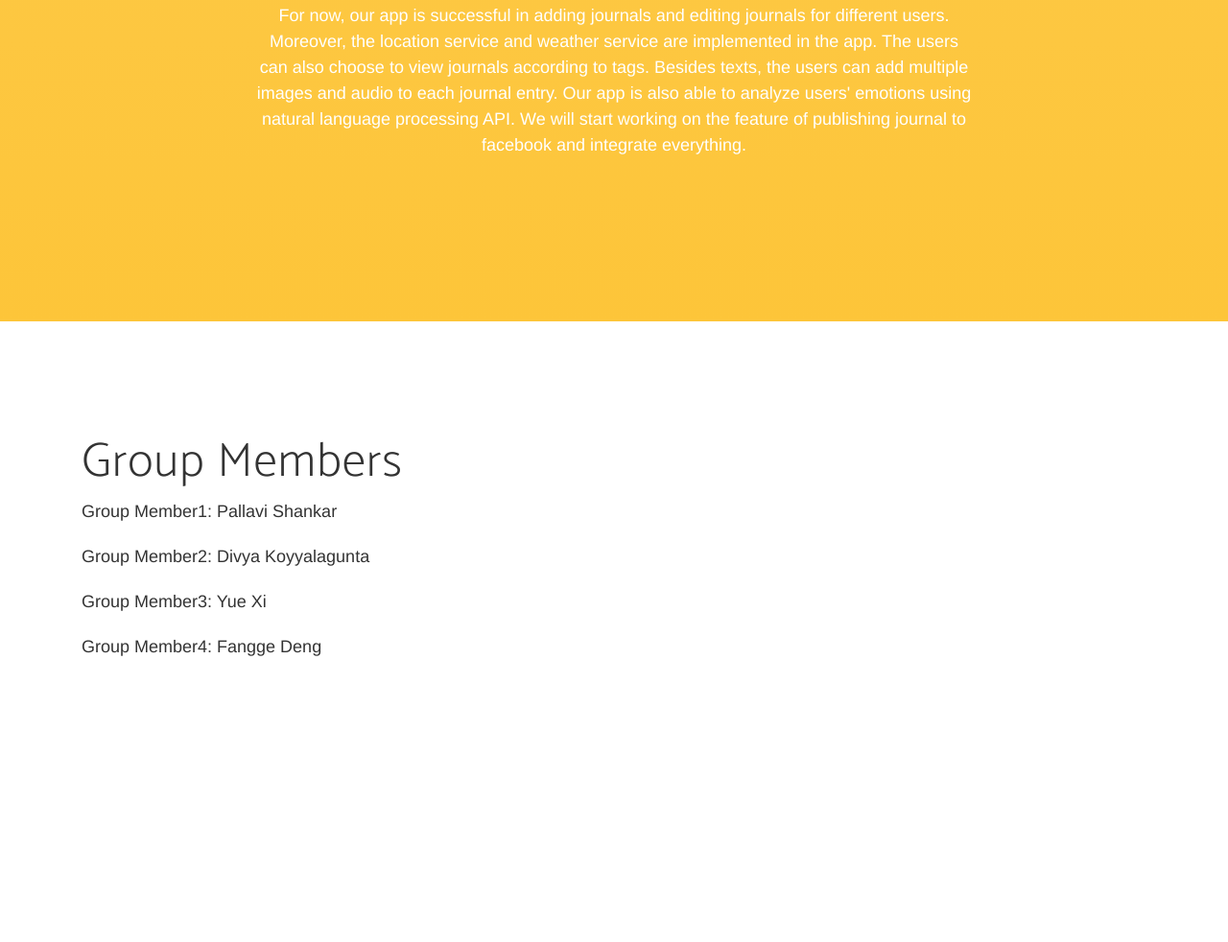
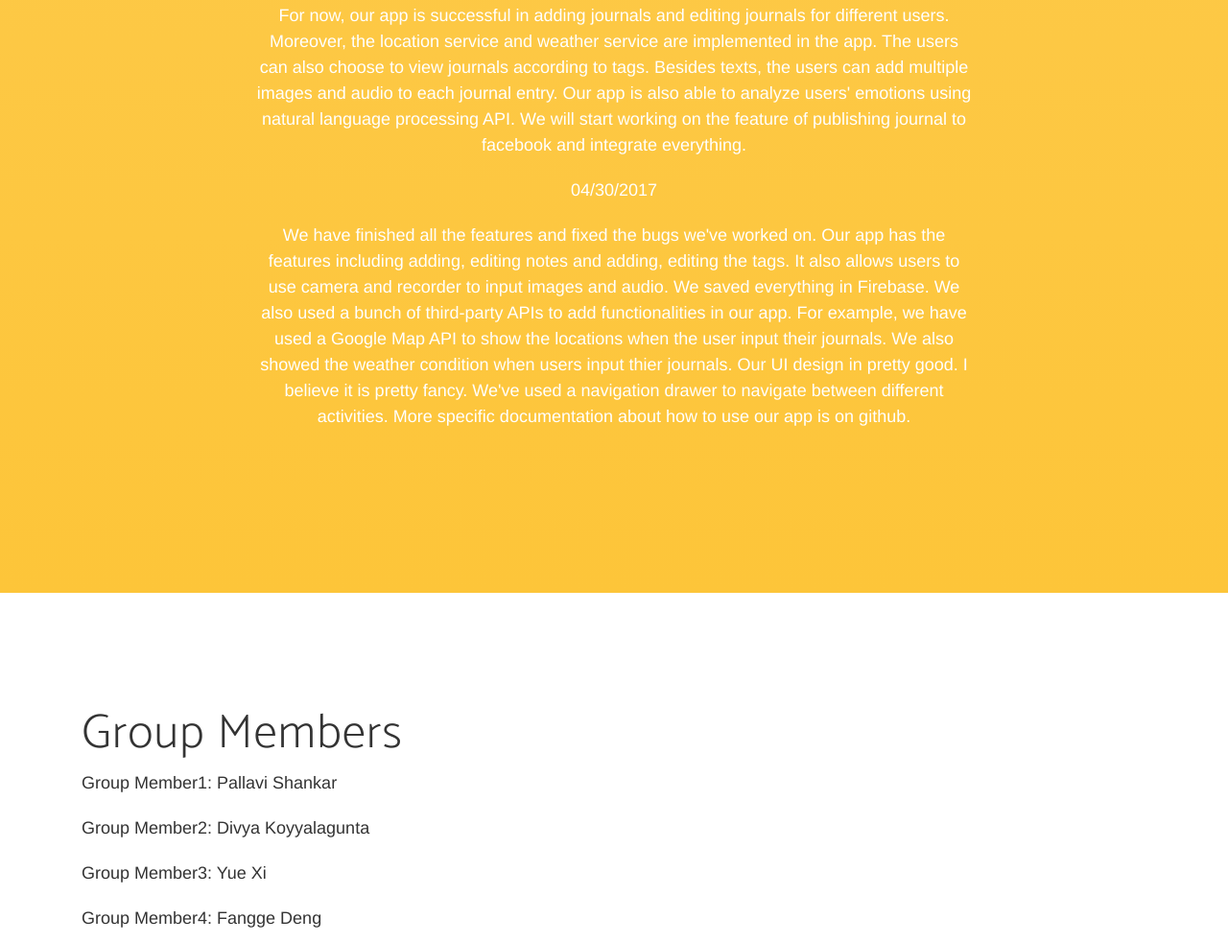
Before and after one commit to Joyce1114/Joyce1114.github.io, a website: page index.html in a window 1280 px wide. Shown: the part 2652-3634 px from the top of the page at 96% size. Before the commit the page ends 3460 px from the top, so only its background shows below. Drawn offline with nearby package versions, Linux system fonts and the light colour scheme; a web font is replaced by a local one.

Commit message:
add documentation

```diff
--- a/index.html
+++ b/index.html
@@ -172,6 +172,8 @@
                     <p>At this time, we've implemented the image feature, audio feature and location feature for adding jouneys. Moreover, we've created a navigation drawer to help users switch among different activities including logout and delete account. We will start to use third-party APIs to make our app more fancy!</p>
                     <p>04/24/2017</p>
                     <p>For now, our app is successful in adding journals and editing journals for different users. Moreover, the location service and weather service are implemented in the app. The users can also choose to view journals according to tags. Besides texts, the users can add multiple images and audio to each journal entry. Our app is also able to analyze users' emotions using natural language processing API. We will start working on the feature of publishing journal to facebook and integrate everything.</p>
+                    <p> 04/30/2017</p>
+                    <p> We have finished all the features and fixed the bugs we've worked on. Our app has the features including adding, editing notes and adding, editing the tags. It also allows users to use camera and recorder to input images and audio. We saved everything in Firebase. We also used a bunch of third-party APIs to add functionalities in our app. For example, we have used a Google Map API to show the locations when the user input their journals. We also showed the weather condition when users input thier journals. Our UI design in pretty good. I believe it is pretty fancy. We've used a navigation drawer to navigate between different activities. More specific documentation about how to use our app is on github.
                     <!--
                     <div class="badges">
 
```
